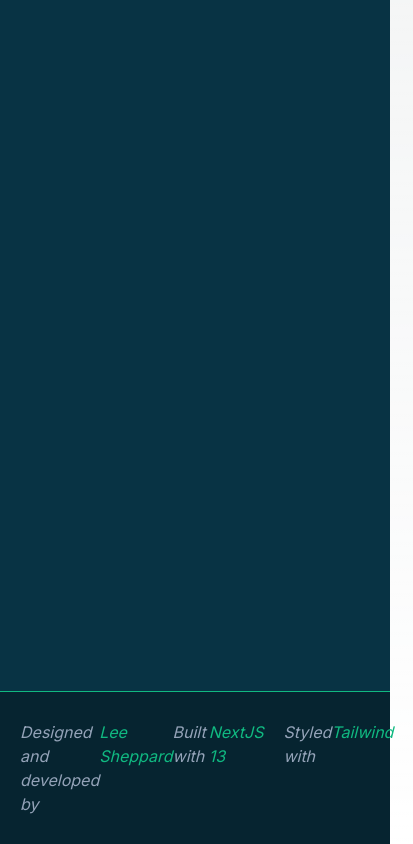
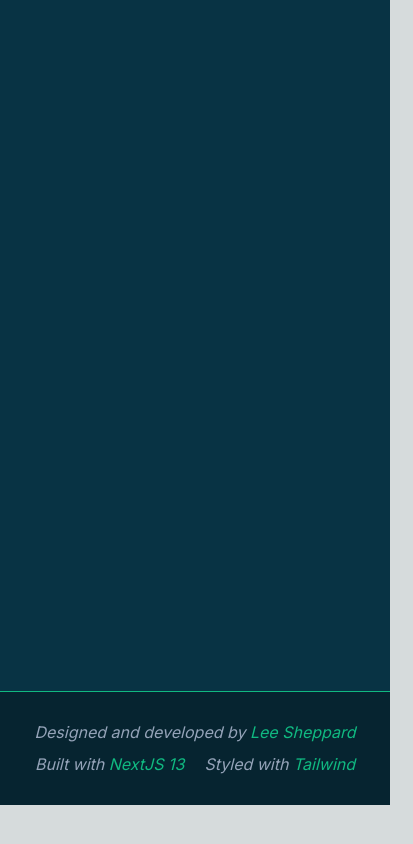
Before and after one commit to coolusername244/portfolio, a Next.js app: page / in a window 390 px wide. Shown: the part 2432-3276 px from the top of the page, 413 px wide, since content can reach past the window. After the commit the page ends 3237 px from the top, so only its background shows below. Built offline with nearby package versions, Linux system fonts and the light colour scheme.

Commit message:
style(made footer mobile reponsive)

```diff
--- a/src/app/components/Footer.tsx
+++ b/src/app/components/Footer.tsx
@@ -3,9 +3,9 @@ import React from 'react';
 const Footer = () => {
   return (
     <footer className="border-t border-emerald-500 py-7 bg-black/30">
-      <div className="flex justify-between">
-        <div className="flex flex-row">
-          <p className="ml-5 italic text-slate-400">
+      <div className="block md:flex justify-between">
+        <div className="justify-center flex flex-row">
+          <p className="pb-2 md:pb-0 md:ml-5 italic text-slate-400">
             Designed and developed by&nbsp;
           </p>
           <a
@@ -19,7 +19,7 @@ const Footer = () => {
             </span>
           </a>
         </div>
-        <div className="flex flex-row">
+        <div className="justify-center flex flex-row">
           <p className="italic text-slate-400">Built with&nbsp;</p>
           <a
             href="https://nextjs.org/"
@@ -35,7 +35,7 @@ const Footer = () => {
           <a
             href="https://tailwindcss.com/"
             target="_blank"
-            className="text-emerald-500 transition-all duration-2000 mr-5 italic"
+            className="text-emerald-500 transition-all duration-2000 md:mr-5 italic"
           >
             <span className="group">
               Tailwind
```
